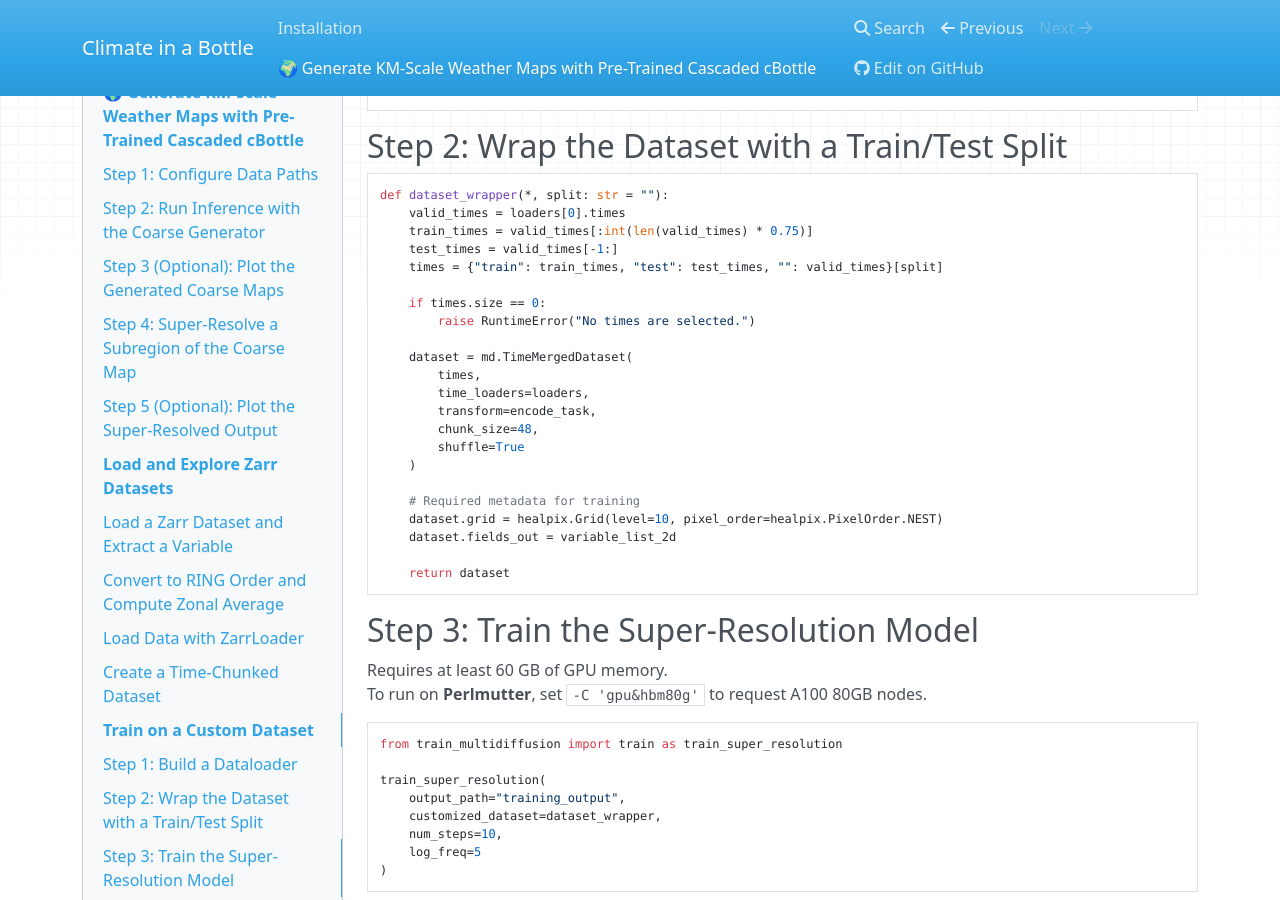
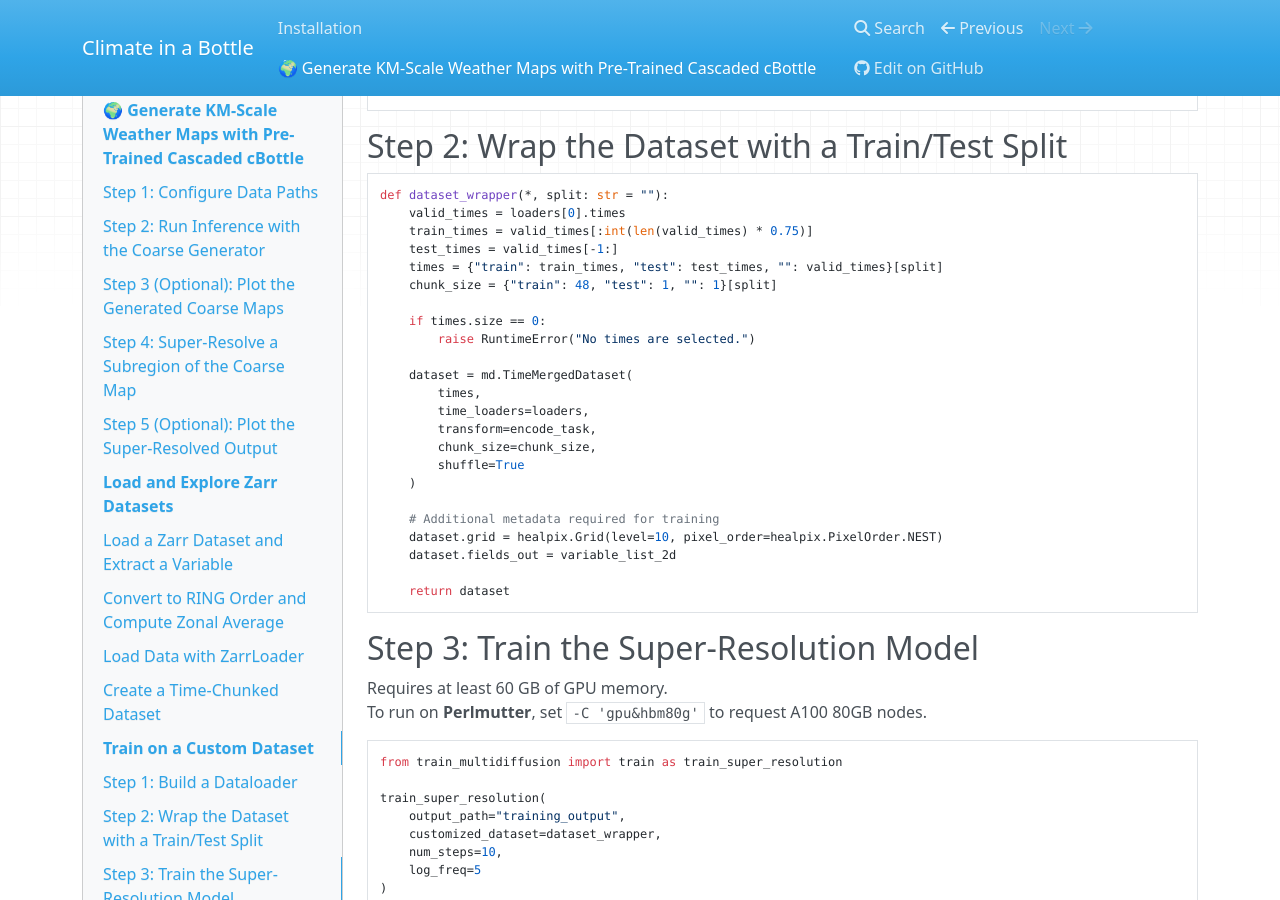
Before and after one commit to randy-chase/cBottle_tio, an MkDocs documentation site: the page built from docs/tutorials.md, in a window 1280 px wide and 900 px high, scrolled down 2843 px. Built offline with MkDocs 1.6.1, drawn with Linux system fonts in a browser that asks for light colours; nearby versions of some CDN libraries.

Commit message:
update tutorial

```diff
--- a/docs/tutorials.md
+++ b/docs/tutorials.md
@@ -165,6 +165,7 @@
     train_times = valid_times[:int(len(valid_times) * 0.75)]
     test_times = valid_times[-1:]
     times = {"train": train_times, "test": test_times, "": valid_times}[split]
+    chunk_size = {"train": 48, "test": 1, "": 1}[split]
 
     if times.size == 0:
         raise RuntimeError("No times are selected.")
@@ -173,11 +174,11 @@
         times,
         time_loaders=loaders,
         transform=encode_task,
-        chunk_size=48,
+        chunk_size=chunk_size,
         shuffle=True
     )
 
-    # Required metadata for training
+    # Additional metadata required for training
     dataset.grid = healpix.Grid(level=10, pixel_order=healpix.PixelOrder.NEST)
     dataset.fields_out = variable_list_2d
 
```
